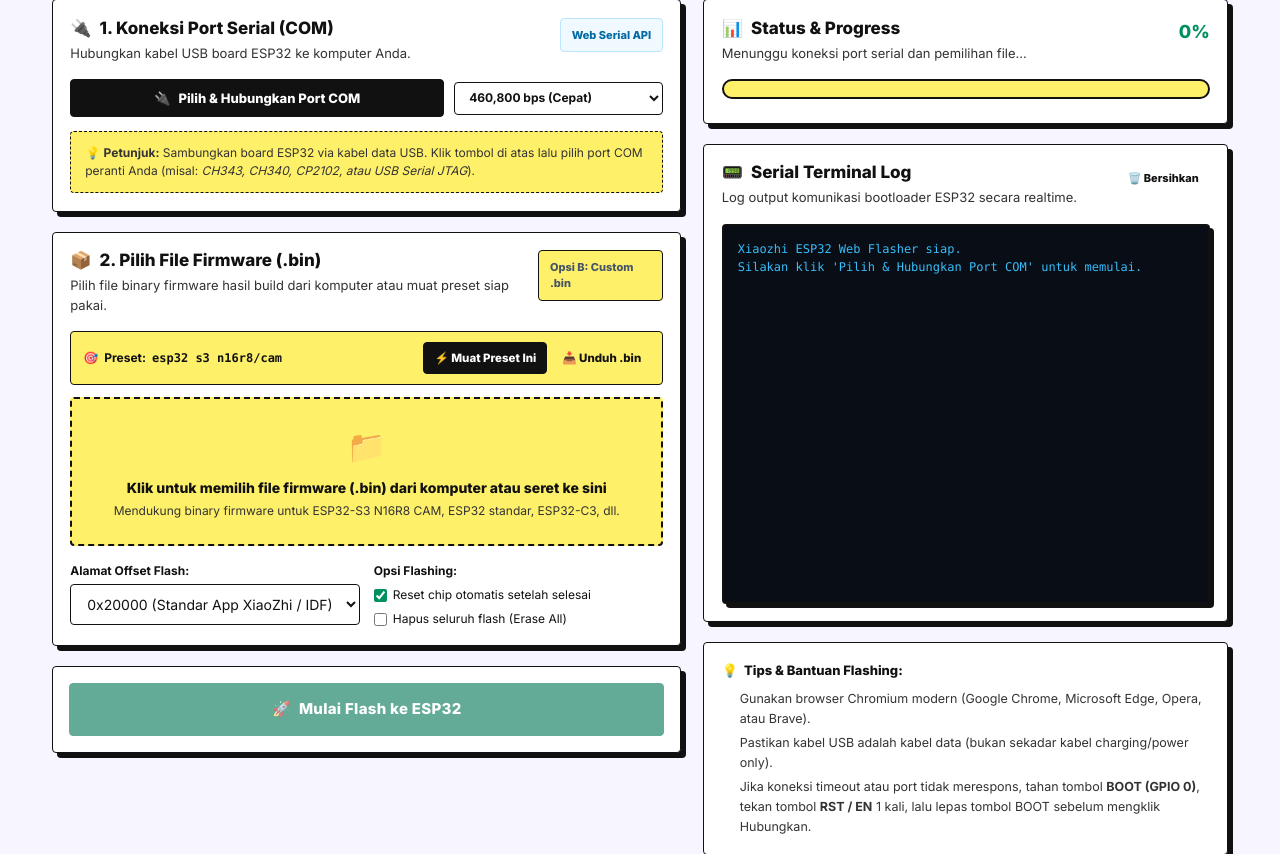
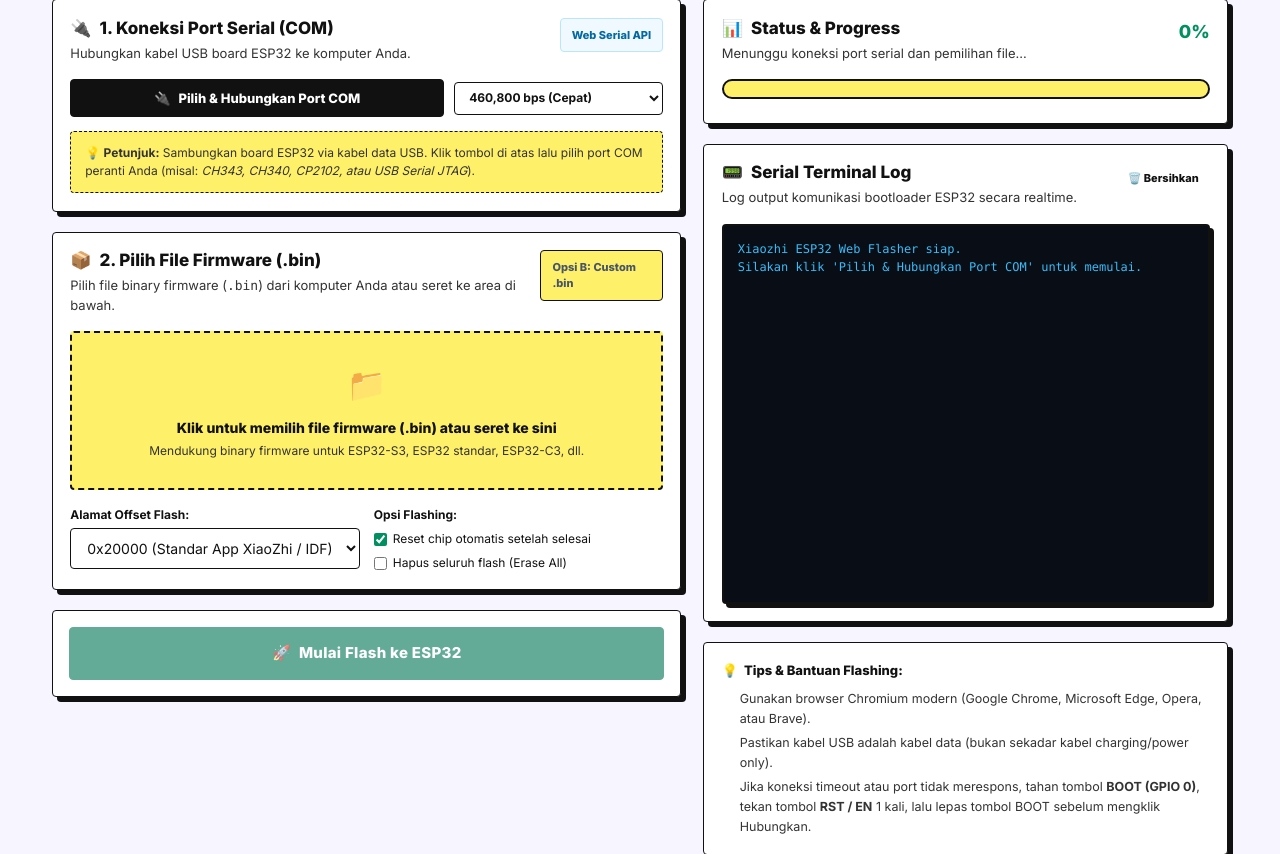
Before and after one commit to Franklnir/xiaozhi-knowledge-base, a FastAPI app: page /web-flasher in a window 1280 px wide. Shown: the part 242-1096 px from the top of the page. Run offline with FastAPI, Linux system fonts and the light colour scheme; some libraries are stand-ins or nearby versions.

Commit message:
chore(flasher): remove preset firmware and restrict to pure custom upload (Option B)

```diff
--- a/templates/web_flasher.html
+++ b/templates/web_flasher.html
@@ -18,7 +18,7 @@
     .flasher-dropzone {
         border: 2px dashed var(--app-border-strong);
         border-radius: var(--app-radius);
-        padding: 24px 18px;
+        padding: 28px 18px;
         text-align: center;
         background: var(--app-surface-muted);
         cursor: pointer;
@@ -179,34 +179,19 @@
                         <h2 class="app-section-title" style="display:flex; align-items:center; gap:8px;">
                             <span>📦</span> 2. Pilih File Firmware (.bin)
                         </h2>
-                        <p class="app-section-subtitle">Pilih file binary firmware hasil build dari komputer atau muat preset siap pakai.</p>
+                        <p class="app-section-subtitle">Pilih file binary firmware (<code>.bin</code>) dari komputer Anda atau seret ke area di bawah.</p>
                     </div>
                     <span class="app-chip app-chip-neutral" style="font-size:11px;">Opsi B: Custom .bin</span>
                 </div>
 
-                <!-- Quick Preset Bar -->
-                <div style="margin-bottom:12px; padding:10px 12px; background:var(--app-surface-muted); border:1.5px solid var(--app-border); border-radius:var(--app-radius); display:flex; flex-wrap:wrap; justify-content:space-between; align-items:center; gap:8px;">
-                    <div style="font-size:12px; font-weight:700; color:var(--app-text); display:flex; align-items:center; gap:6px;">
-                        <span>🎯</span> Preset: <code>esp32 s3 n16r8/cam</code>
-                    </div>
-                    <div style="display:flex; gap:6px; align-items:center;">
-                        <button type="button" class="app-button app-button-small app-button-primary" style="font-size:11.5px; padding:4px 10px;" onclick="loadPresetFirmware('/static/firmware/esp32_s3_n16r8_cam.bin', 'esp32_s3_n16r8_cam.bin', '0x20000')">
-                            ⚡ Muat Preset Ini
-                        </button>
-                        <a href="/static/firmware/esp32_s3_n16r8_cam.bin" download="esp32_s3_n16r8_cam.bin" class="app-button app-button-ghost app-button-small" style="font-size:11.5px; padding:4px 8px; text-decoration:none;">
-                            📥 Unduh .bin
-                        </a>
-                    </div>
-                </div>
-
                 <div class="flasher-dropzone" id="dropzone" onclick="document.getElementById('firmwareFileInput').click()">
                     <input type="file" id="firmwareFileInput" accept=".bin" style="display:none;">
-                    <div style="font-size:32px; margin-bottom:6px;">📁</div>
+                    <div style="font-size:32px; margin-bottom:8px;">📁</div>
                     <div style="font-size:14px; font-weight:750; color:var(--app-text);" id="filePromptText">
-                        Klik untuk memilih file firmware (.bin) dari komputer atau seret ke sini
+                        Klik untuk memilih file firmware (.bin) atau seret ke sini
                     </div>
                     <p style="font-size:12px; color:var(--app-muted); margin-top:4px;" id="fileSubText">
-                        Mendukung binary firmware untuk ESP32-S3 N16R8 CAM, ESP32 standar, ESP32-C3, dll.
+                        Mendukung binary firmware untuk ESP32-S3, ESP32 standar, ESP32-C3, dll.
                     </p>
                 </div>
 
@@ -478,40 +463,6 @@ Silakan klik 'Pilih & Hubungkan Port COM' untuk memulai.
         reader.readAsBinaryString(file);
     }
 
-    // Quick Preset Loader
-    window.loadPresetFirmware = async (url, filename, defaultOffset = '0x20000') => {
-        try {
-            terminal.writeLine(`Mengunduh preset ${filename}...`);
-            progressStatusText.textContent = `Memuat preset firmware ${filename}...`;
-            const res = await fetch(url);
-            if (!res.ok) throw new Error(`HTTP ${res.status}`);
-            const buffer = await res.arrayBuffer();
-
-            const bytes = new Uint8Array(buffer);
-            let binaryStr = '';
-            const chunkSize = 8192;
-            for (let i = 0; i < bytes.length; i += chunkSize) {
-                binaryStr += String.fromCharCode.apply(null, bytes.subarray(i, i + chunkSize));
-            }
-            selectedFileBuffer = binaryStr;
-
-            selectedFileName.textContent = `${filename} (ESP32-S3 N16R8 / CAM)`;
-            selectedFileSize.textContent = `${(bytes.length / 1024).toFixed(1)} KB (${(bytes.length / 1024 / 1024).toFixed(2)} MB)`;
-            dropzone.style.display = 'none';
-            selectedFileInfo.style.display = 'block';
-
-            document.getElementById('offsetPreset').value = defaultOffset;
-            handleOffsetChange(defaultOffset);
-
-            terminal.writeLine(`✅ Berhasil memuat preset ${filename} (${(bytes.length / 1024).toFixed(1)} KB) ke flasher.`);
-            progressStatusText.textContent = `Firmware ${filename} siap diflash ke offset ${defaultOffset}.`;
-            checkCanFlash();
-        } catch (e) {
-            terminal.writeLine(`❌ Gagal memuat preset: ${e}`);
-            alert(`Gagal memuat preset firmware: ${e}`);
-        }
-    };
-
     window.clearSelectedFile = () => {
         selectedFileBuffer = null;
         fileInput.value = '';
```
Also changed, not shown: 1 other file.
